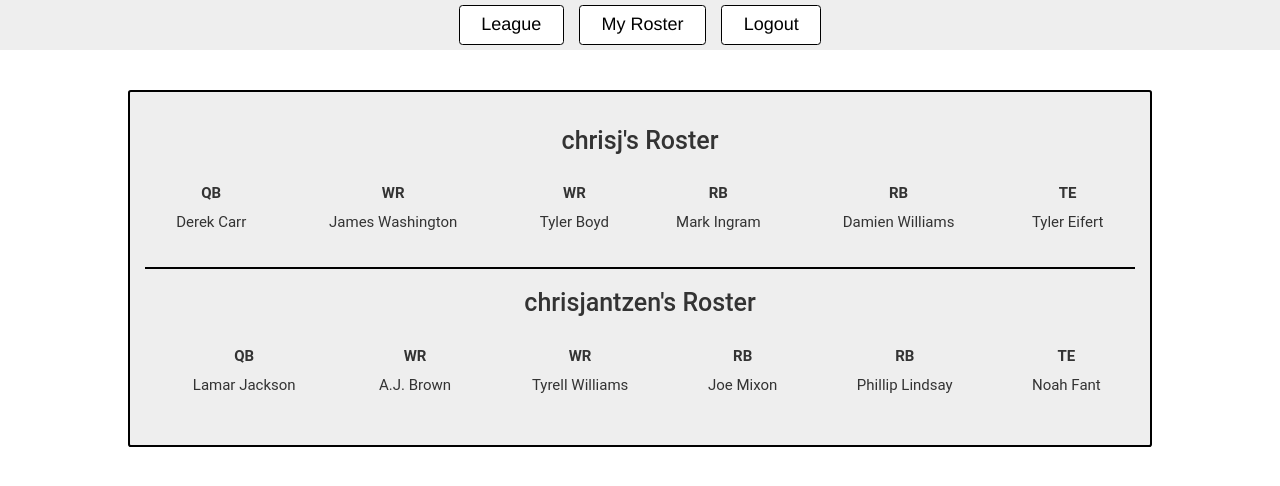
After one commit to Bolgzdrt/CloudComputingMidterm-Fantasy, a Flask app: page /league in a window 1280 px wide. The commit adds this page. Shown: the top 486 px of the page. Run offline with Flask 2, Linux system fonts and the light colour scheme; a user stored in the database is signed in; data comes from the database, SQL or seed files in the repository; both versions use the stored data as it was after the commit; some libraries are stand-ins or nearby versions.

Commit message:
Displays League

```diff
--- a/app.py
+++ b/app.py
@@ -7,7 +7,7 @@ from wtforms.validators import InputRequired, Email, Length
 from flask_sqlalchemy import SQLAlchemy
 from flask_login import LoginManager, UserMixin, login_user, login_required, logout_user, current_user
 from werkzeug.security import generate_password_hash, check_password_hash
-from utils import getPlayerNames
+from utils import getPlayerNames, getRosterPlayers
 from random import randrange
 
 app = Flask(__name__)
@@ -121,8 +121,16 @@ def home():
 @app.route('/buildroster')
 @login_required
 def buildroster():
+  #WIP
   qbs = Players.query.filter_by(Position='QB')
   return render_template('buildRoster.html', qbs=qbs)
+
+@app.route('/league')
+@login_required
+def viewLeague():
+  rosters = Roster.query.with_entities(Roster.QB, Roster.WR1, Roster.WR2, Roster.RB1, Roster.RB2, Roster.TE, Roster.RosterID)
+  players = getRosterPlayers(Players, User, rosters)
+  return render_template('league.html', roster=players)
 
 @app.route('/logout')
 @login_required
--- a/static/index.css
+++ b/static/index.css
@@ -7,7 +7,7 @@
   margin: 0 auto;
   border: 2px solid black;
   background-color: #eee;
-  border-radius: 00.2em;
+  border-radius: 0.2em;
   margin-top: 40px;
 }
 
@@ -48,6 +48,8 @@ a:hover {
 
 table {
   margin: 3rem 0;
+  width: 100%;
+  text-align: center;
 }
 
 table th {
@@ -56,6 +58,7 @@ table th {
 
 table td, th {
   padding: 0.25em;
+  font-size: 1.5rem;
 }
 
 nav {
@@ -81,3 +84,27 @@ nav ul li:not(:last-of-type) {
 nav ul li a {
   margin: 0;
 }
+
+.leagueTitle {
+  font-size: 2.5rem;
+  margin-top: 2rem;
+}
+
+.tableContainer {
+  margin: 0;
+  padding: 0;
+  box-sizing: border-box;
+  text-align: center;
+  display: flex;
+  flex-direction: column;
+  justify-content: center;
+  align-items: center;
+}
+
+.tableContainer:not(:last-of-type) {
+  border-bottom: 2px solid #000;
+}
+
+.leagueTable {
+  margin-top: 1.5rem;
+}
--- /dev/null
+++ b/templates/league.html
@@ -0,0 +1,50 @@
+{% extends "bootstrap/base.html" %}
+
+{% block title %}
+Home
+{% endblock %}
+
+{% block styles %}
+{{super()}}
+<link rel="stylesheet" href="{{url_for('.static', filename='index.css')}}">
+{% endblock %}
+
+{% block nav %}
+{% endblock nav %}
+
+{% block content %}
+<nav>
+  <ul>
+    <li><a href="#">League</a></li>
+    <li><a href="{{ url_for('home') }}">My Roster</a></li>
+    <li><a href="{{ url_for('logout') }}">Logout</a></li>
+  </ul>
+</nav>
+<div class="container">
+  <div class="template">
+    {% for r in roster %}
+      <div class="tableContainer">
+        <h1 class="leagueTitle">{{ r.owner }}'s Roster</h1>
+        <table class="leagueTable">
+          <tr>
+            <th>QB</th>
+            <th>WR</th>
+            <th>WR</th>
+            <th>RB</th>
+            <th>RB</th>
+            <th>TE</th>
+          </tr>
+          <tr>
+            <td>{{ r.names['QB'] }}</td>
+            <td>{{ r.names['WR1'] }}</td>
+            <td>{{ r.names['WR2'] }}</td>
+            <td>{{ r.names['RB1'] }}</td>
+            <td>{{ r.names['RB2'] }}</td>
+            <td>{{ r.names['TE'] }}</td>
+          </tr>
+        </table>
+      </div>
+    {% endfor %}
+  </div>
+</div>
+{% endblock %}
--- a/utils.py
+++ b/utils.py
@@ -1,3 +1,5 @@
+positionsConst = ['QB', 'WR1', 'WR2', 'RB1', 'RB2', 'TE']
+
 def getPlayerName(Players, player_id):
   name = Players.query.filter_by(PlayerID=player_id).first()
   return f'{name.PlayerFname} {name.PlayerLname}'
@@ -12,8 +14,31 @@ def getPlayerNames(Players, roster):
     'RB2': '',
     'TE': ''
   }
-  for pid, pos in zip(player_ids, ['QB', 'WR1', 'WR2', 'RB1', 'RB2', 'TE']):
+  for pid, pos in zip(player_ids, positionsConst):
     name = Players.query.filter_by(PlayerID=pid).first()
     names[pos] = f'{name.PlayerFname} {name.PlayerLname}'
 
   return names
+
+def getRosterPlayers(Players, User, rosters):
+  players = []
+  for r in rosters:
+    owner = User.query.filter_by(RosterID = r.RosterID).first()
+    player_ids = [r.QB, r.WR1, r.WR2, r.RB1, r.RB2, r.TE]
+    obj = {
+      'names': {
+        'QB': '',
+        'WR1': '',
+        'WR2': '',
+        'RB1': '',
+        'RB2': '',
+        'TE': ''
+      },
+      'points': 0,
+      'owner': owner.username
+    }
+    for pid, pos in zip(player_ids, positionsConst):
+      name = Players.query.filter_by(PlayerID=pid).first()
+      obj['names'][pos] = f'{name.PlayerFname} {name.PlayerLname}'
+    players.append(obj)
+  return players
```
Also changed, not shown: database.db.
